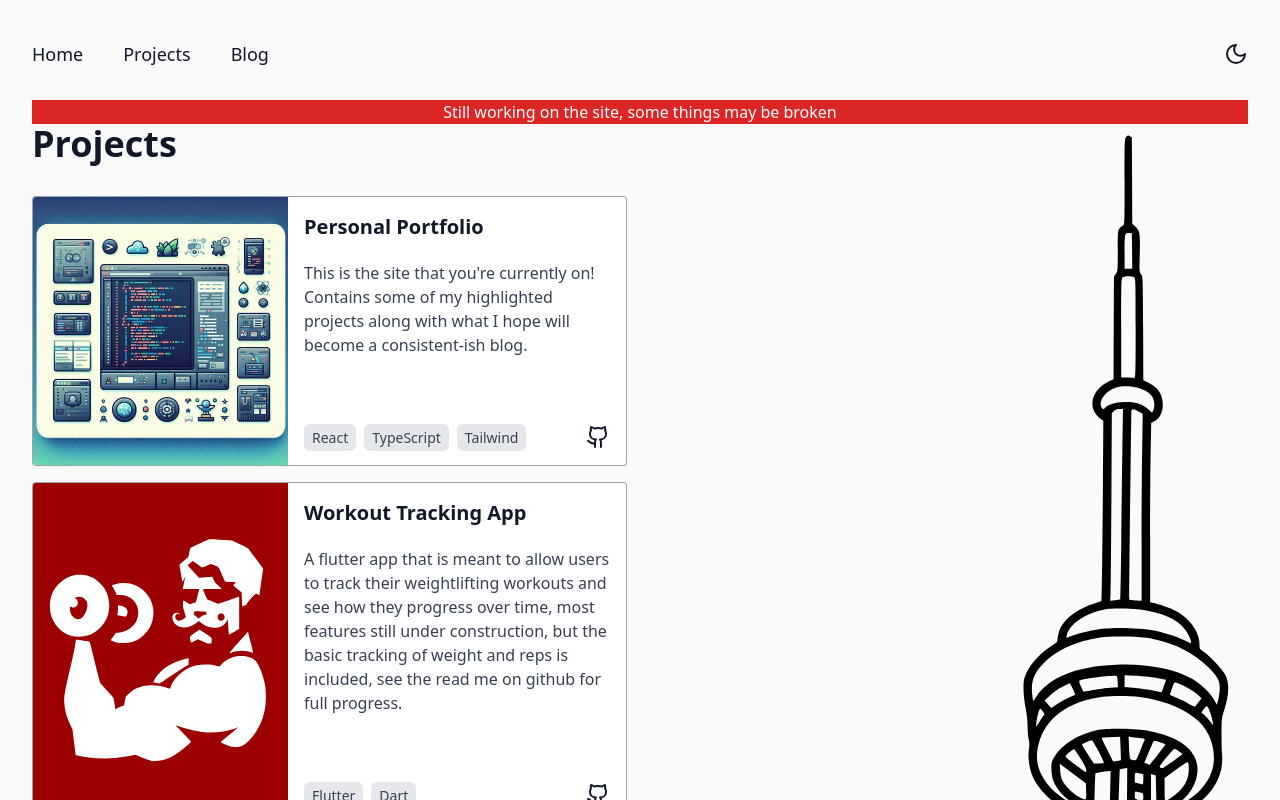
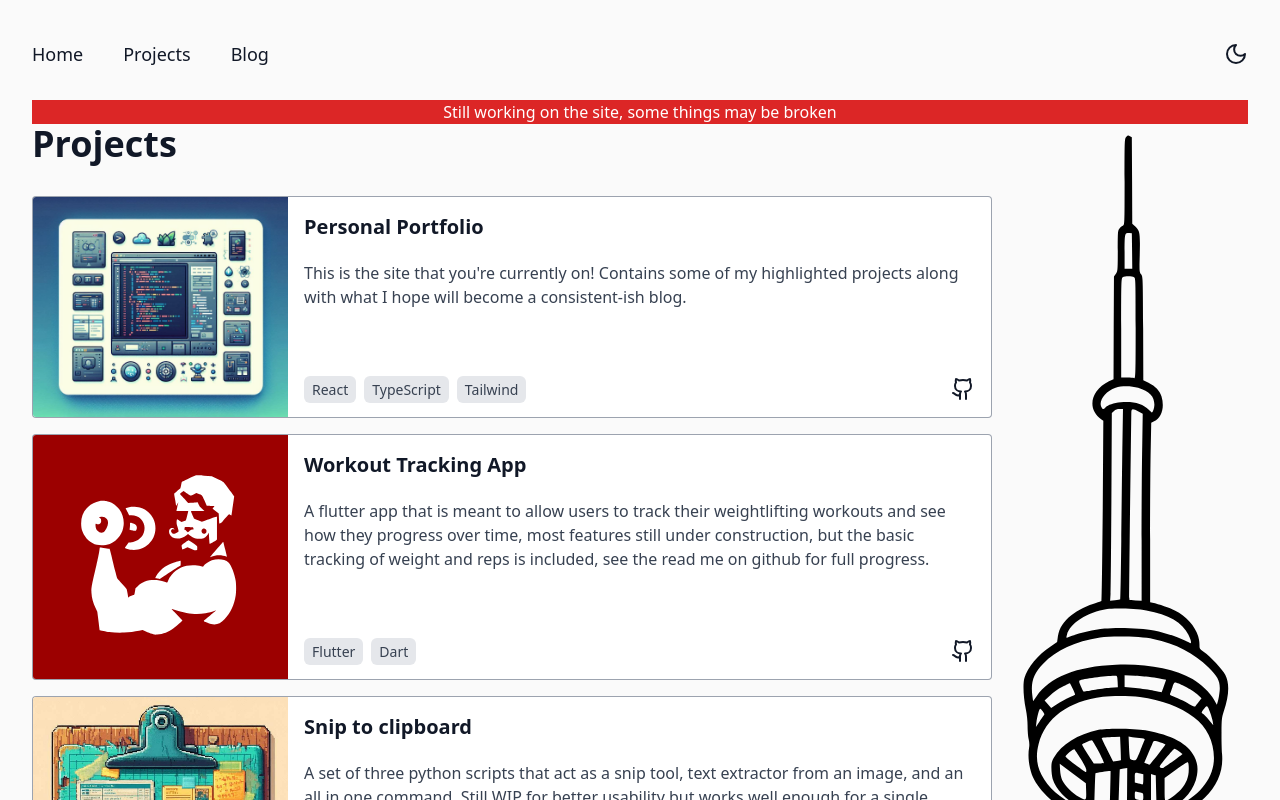
Before and after one commit to florinsalasan/another-portfolio, a Next.js app in the folder my-portfolio/: page /projects in a window 1280 px wide. Shown: the top 800 px of the page. Built offline with nearby package versions, Linux system fonts and the light colour scheme.

Commit message:
changed the sizing of the project cards to not be limited by prose max width

```diff
--- a/my-portfolio/app/ToggleTheme.tsx
+++ b/my-portfolio/app/ToggleTheme.tsx
@@ -1,7 +1,7 @@
 "use client";
 
 import { Moon, Sun } from "lucide-react";
-import { useState, useEffect } from "react";
+import { useEffect } from "react";
 import * as React from "react";
 
 
--- a/my-portfolio/app/components/CNTowerSvg.tsx
+++ b/my-portfolio/app/components/CNTowerSvg.tsx
@@ -8,7 +8,7 @@ export default function CNTowerSvg () {
         <svg version="1.0" xmlns="http://www.w3.org/2000/svg"
          width="282.000000pt" height="956.000000pt" viewBox="0 0 282.000000 956.000000"
          preserveAspectRatio="xMidYMid meet"
-         className="dark:hover:fill-red-600 hover:fill-red-600 w-60 h-auto dark:fill-white"
+         className="dark:hover:fill-red-600 hover:fill-red-600 w-60 h-auto dark:fill-white flex-shrink-0"
             >
 
         <g transform="translate(0.000000,956.000000) scale(0.100000,-0.100000)"
--- a/my-portfolio/app/components/projectCard.tsx
+++ b/my-portfolio/app/components/projectCard.tsx
@@ -12,7 +12,7 @@ interface ProjectCardProps {
 
 const ProjectCard: React.FC<ProjectCardProps> = ({ imageUrl, title, description, technologies, gitLink }) => {
   return (
-    <div className="max-w-sm w-full lg:max-w-full lg:flex mb-4">
+    <div className="w-full lg:max-w-full lg:flex lg:flex-grow mb-4">
       <div className="h-48 lg:h-auto lg:w-48 xl:w-64 flex-none
                 rounded-t lg:rounded-tr-none lg:rounded-l text-center overflow-hidden
                 border-l border-r border-t lg:border-r-0 lg:border-b border-gray-400 bg-white relative">
--- a/my-portfolio/app/projects/page.tsx
+++ b/my-portfolio/app/projects/page.tsx
@@ -14,8 +14,8 @@ export default async function Page() {
   let typedProjectsData= projectsData as ProjectData[];
 
   return (
-    <div className="flex flex-row md:justify-between md:align-top align-middle">
-        <div className="prose dark:prose-invert w-full">
+    <div className="flex flex-row md:justify-between md:align-top align-middle md:mr-4">
+        <div className="prose dark:prose-invert w-full max-w-none">
             <h1>Projects</h1>
             {typedProjectsData.map((project: ProjectData, index: number) => (
                 <ProjectCard key={index} imageUrl={project.imageUrl} title={project.title} description={project.description} technologies={project.technologies} gitLink={project.gitLink} />
```
